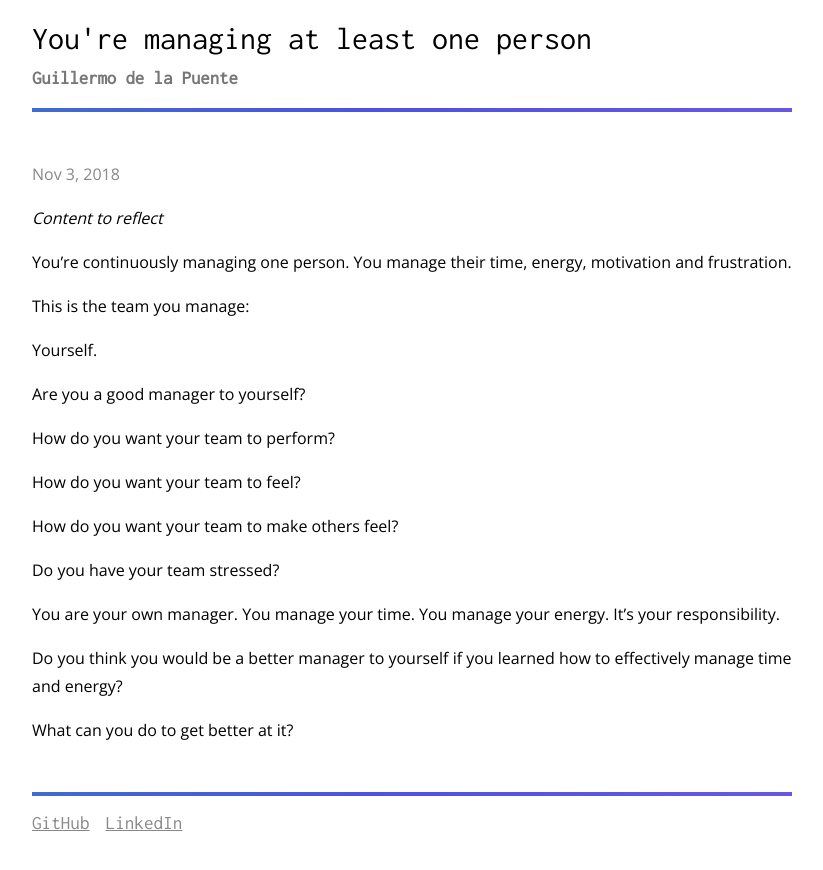
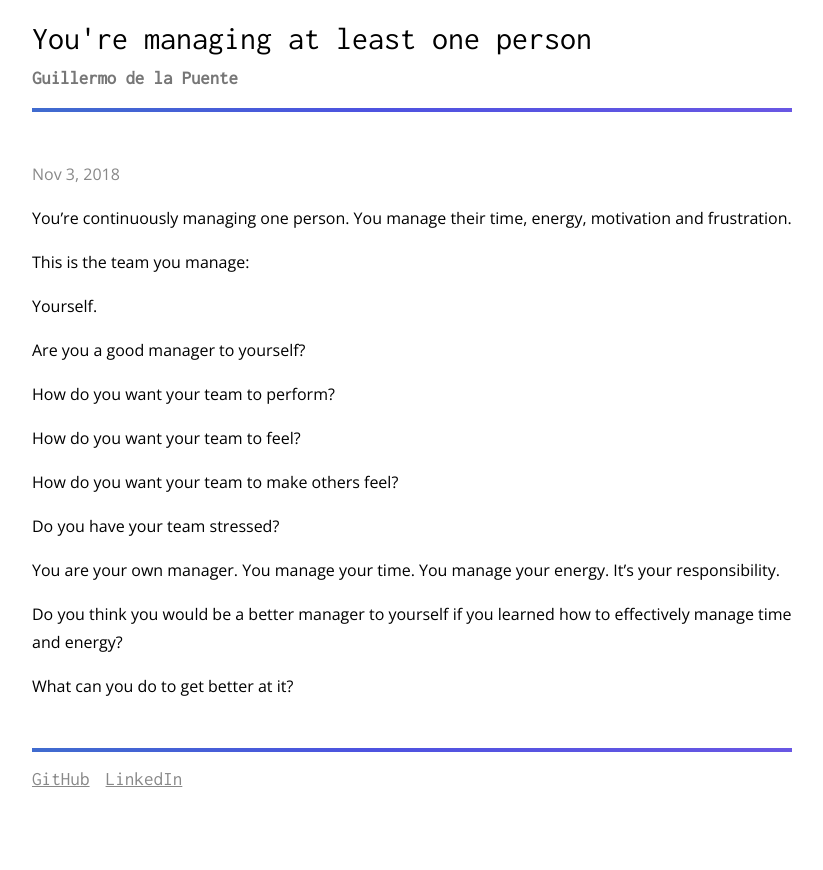
Before and after one commit to guillermodlpa/site, a Jekyll site: the page built from _posts/2018-11-03-youre-managing-at-least-one-person.markdown, in a window 1280 px wide. Shown: the top 870 px of the page, without its empty margins (228-1051 px from the left). Built offline with Jekyll 4.4.1, drawn with Linux system fonts in a browser that asks for light colours.

Commit message:
Updated Youre Managing At Least One Person

```diff
--- a/_posts/2018-11-03-youre-managing-at-least-one-person.markdown
+++ b/_posts/2018-11-03-youre-managing-at-least-one-person.markdown
@@ -2,8 +2,6 @@
 title: You're managing at least one person
 date: 2018-11-03 14:30:00 Z
 ---
-
-*Content to reflect*
 
 You're continuously managing one person. You manage their time, energy, motivation and frustration.
 
```
